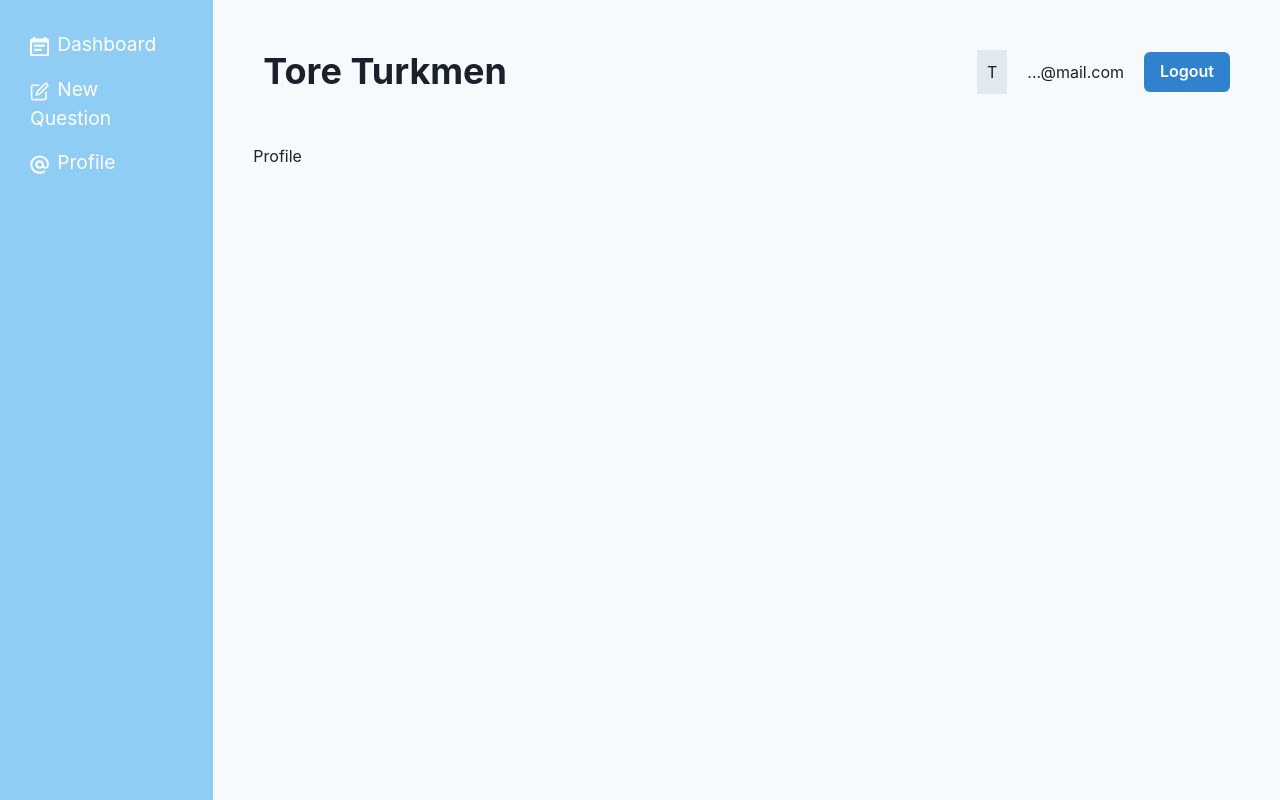
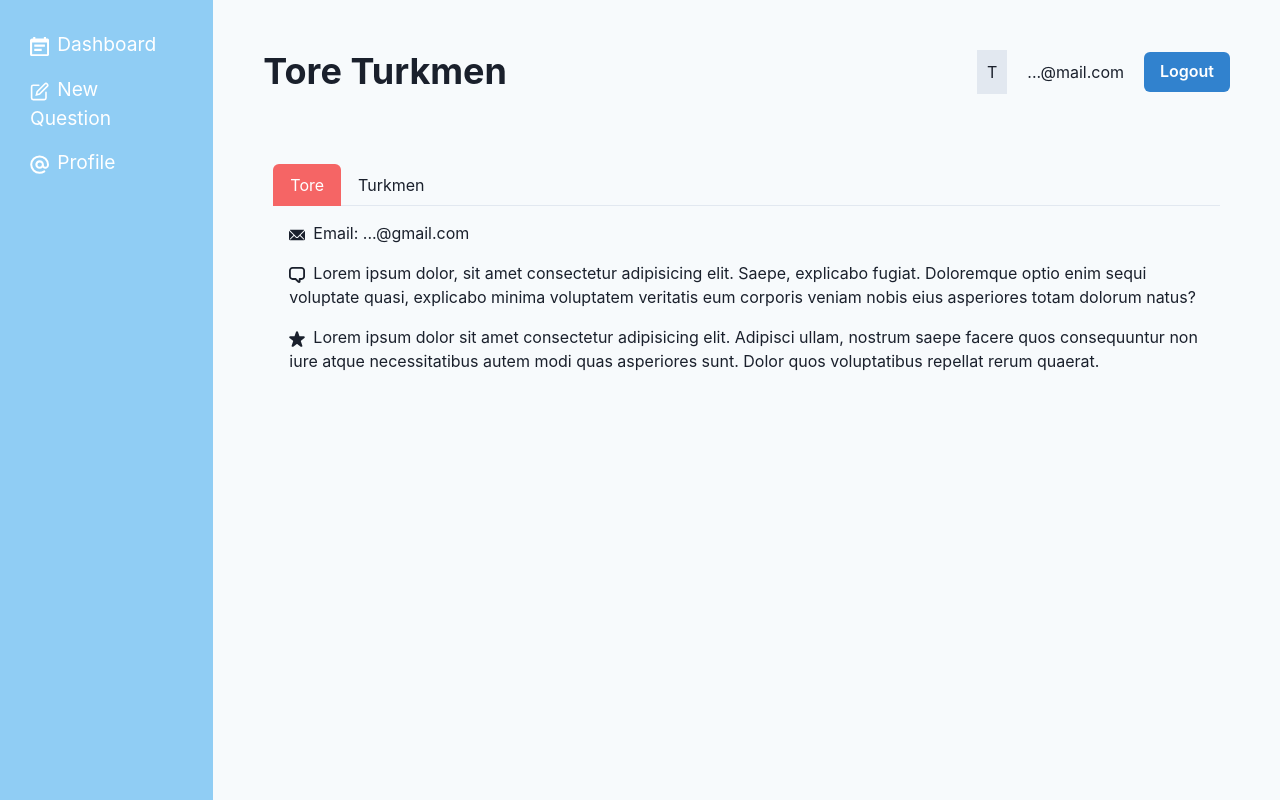
Before and after one commit to ToreTurkmen/Chakra-Project, a React (Vite) app: page /profile in a window 1280 px wide. Built offline with nearby package versions, Linux system fonts and the light colour scheme.

Commit message:
created new tab inside profile page

```diff
--- a/src/pages/Profile.jsx
+++ b/src/pages/Profile.jsx
@@ -1,5 +1,56 @@
+import { EmailIcon, ChatIcon, StarIcon, CheckCircleIcon, WarningIcon } from "@chakra-ui/icons";
+import { TabList, TabPanels, Tabs, Tab, TabPanel, List, ListItem, ListIcon } from "@chakra-ui/react";
+
 export default function Profile() {
   return (
-    <div>Profile</div>
+    <Tabs mt='40px' p='20px' colorScheme='blue' variant='enclosed'>
+      <TabList>
+        <Tab _selected={{color: 'white', bg: 'red.400'}}>Tore</Tab>
+        <Tab _selected={{color: 'white', bg: 'red.400'}}>Turkmen</Tab>
+      </TabList>
+
+      <TabPanels>
+
+        <TabPanel>
+          <List spacing={4}>
+            <ListItem>
+              <ListIcon as={EmailIcon}/>
+              Email: ...@gmail.com
+            </ListItem>
+            <ListItem>
+              <ListIcon as={ChatIcon}/>
+              Lorem ipsum dolor, sit amet consectetur adipisicing elit. Saepe, explicabo fugiat. Doloremque optio enim sequi voluptate quasi, explicabo minima voluptatem veritatis eum corporis veniam nobis eius asperiores totam dolorum natus?
+            </ListItem>
+            <ListItem>
+              <ListIcon as={StarIcon}/>
+              Lorem ipsum dolor sit amet consectetur adipisicing elit. Adipisci ullam, nostrum saepe facere quos consequuntur non iure atque necessitatibus autem modi quas asperiores sunt. Dolor quos voluptatibus repellat rerum quaerat.
+            </ListItem>
+          </List>
+        </TabPanel>
+
+
+        <TabPanel>
+        <List spacing={4}>
+            <ListItem>
+              <ListIcon as={CheckCircleIcon} color='teal.400'/>
+              Lorem ipsum dolor, sit amet consectetur adipisicing elit. Aperiam pariatur exercitationem possimus ad consequatur accusantium modi facilis dolorem deleniti similique corporis nesciunt quibusdam placeat vel dicta cum assumenda, numquam quod?
+            </ListItem>
+            <ListItem>
+              <ListIcon as={CheckCircleIcon} color='teal.400'/>
+              Lorem ipsum dolor, sit amet consectetur adipisicing elit. Saepe, explicabo fugiat. Doloremque optio enim sequi voluptate quasi, explicabo minima voluptatem veritatis eum corporis veniam nobis eius asperiores totam dolorum natus?
+            </ListItem>
+            <ListItem>
+              <ListIcon as={WarningIcon} color='red.400'/>
+              Lorem ipsum dolor sit amet consectetur adipisicing elit. Adipisci ullam, nostrum saepe facere quos consequuntur non iure atque necessitatibus autem modi quas asperiores sunt. Dolor quos voluptatibus repellat rerum quaerat.
+            </ListItem>
+            <ListItem>
+              <ListIcon as={CheckCircleIcon} color='red.400'/>
+              Lorem ipsum dolor sit amet consectetur adipisicing elit. Adipisci ullam, nostrum saepe facere quos consequuntur non iure atque necessitatibus autem modi quas asperiores sunt. Dolor quos voluptatibus repellat rerum quaerat.
+            </ListItem>
+          </List>
+        </TabPanel>
+
+      </TabPanels>
+    </Tabs>
   )
 }
```
